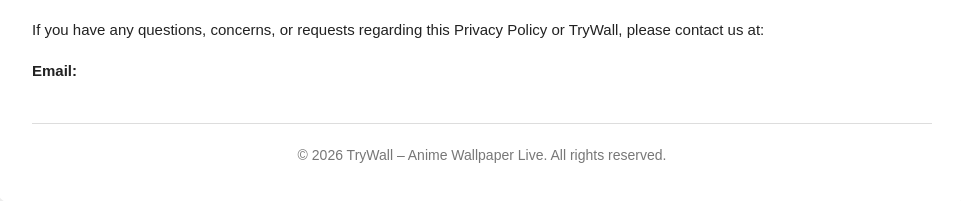
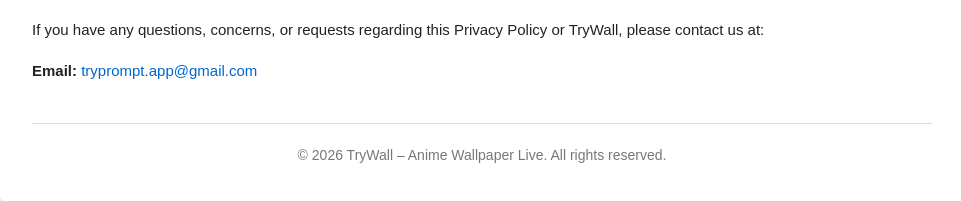
Before and after one commit to odishaboytata-maker/Trywall, a plain HTML site: page index.html in a window 1280 px wide. Shown: the part 1908-2109 px from the top of the page, without its empty margins (158-1119 px from the left). Drawn offline with Linux system fonts and the light colour scheme.

Commit message:
Update index.html

```diff
--- a/index.html
+++ b/index.html
@@ -221,7 +221,7 @@
     <p>
       <strong>Email:</strong>
       <a href="mailto:tryprompt.app@gmail.com">
-
+       tryprompt.app@gmail.com
       </a>
     </p>
 
```
